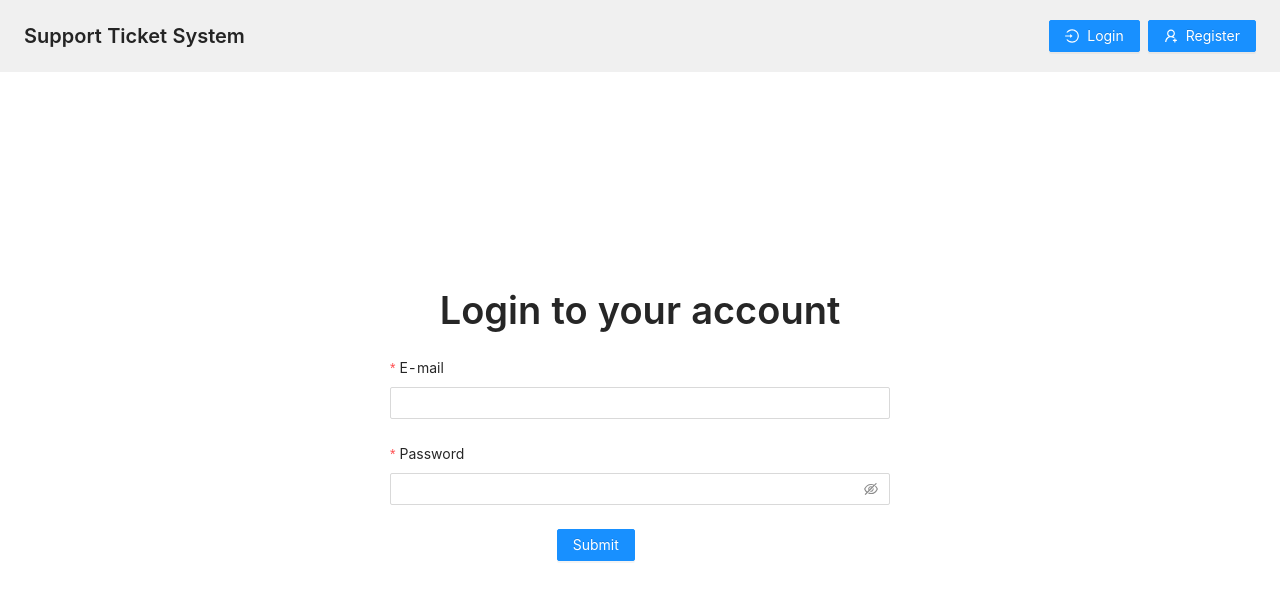
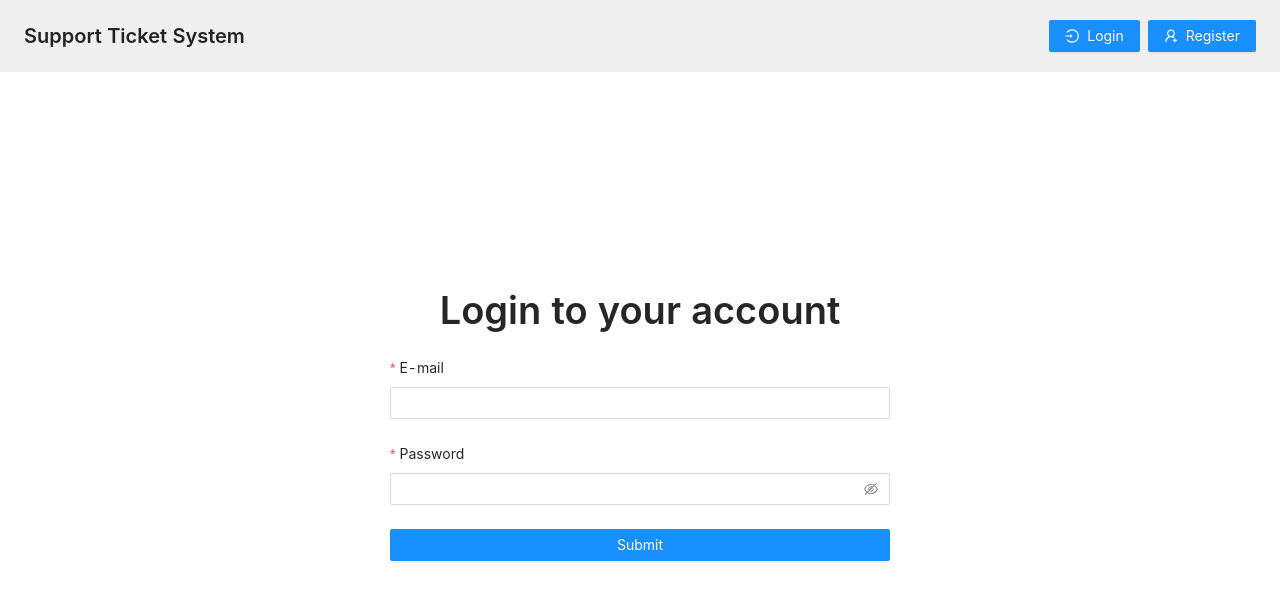
Before and after one commit to HarryCravDev/support-ticket-front-end, a React (Vite) app: page /login in a window 1280 px wide. Shown: the top 600 px of the page. Built offline with nearby package versions, Linux system fonts and the light colour scheme.

Commit message:
hotfix/fixing-submit-button-display-issue

```diff
--- a/src/components/login-form/LoginForm.tsx
+++ b/src/components/login-form/LoginForm.tsx
@@ -15,7 +15,7 @@ const LoginForm: React.FC = () => {
 		const res = await dispatch(userLoginAsync(values));
 
 		if (res.payload.user) {
-			navigate("/");
+			navigate("/ticket-menu");
 		} else {
 			setShowAlert(true);
 			setAlertMessage(res.payload.response.data.message);
@@ -84,8 +84,9 @@ const LoginForm: React.FC = () => {
 				<Checkbox>Remember me</Checkbox>
 			</Form.Item> */}
 
-				<Form.Item wrapperCol={{ offset: 8, span: 16 }}>
-					<Button type="primary" htmlType="submit">
+				{/* <Form.Item wrapperCol={{ offset: 8, span: 16 }}> */}
+				<Form.Item>
+					<Button type="primary" htmlType="submit" style={{ width: "100%" }}>
 						Submit
 					</Button>
 				</Form.Item>
--- a/src/components/register-form/RegisterForm.tsx
+++ b/src/components/register-form/RegisterForm.tsx
@@ -33,7 +33,7 @@ const RegisterForm: React.FC = () => {
 		);
 
 		if (res.payload.user) {
-			navigate("/");
+			navigate("/ticket-menu");
 		} else {
 			setShowAlert(true);
 			setAlertMessage(res.payload.response.data.message);
@@ -110,8 +110,8 @@ const RegisterForm: React.FC = () => {
 					<Input.Password />
 				</Form.Item>
 
-				<Form.Item wrapperCol={{ offset: 8, span: 16 }}>
-					<Button type="primary" htmlType="submit">
+				<Form.Item>
+					<Button type="primary" htmlType="submit" style={{ width: "100%" }}>
 						Submit
 					</Button>
 				</Form.Item>
```
